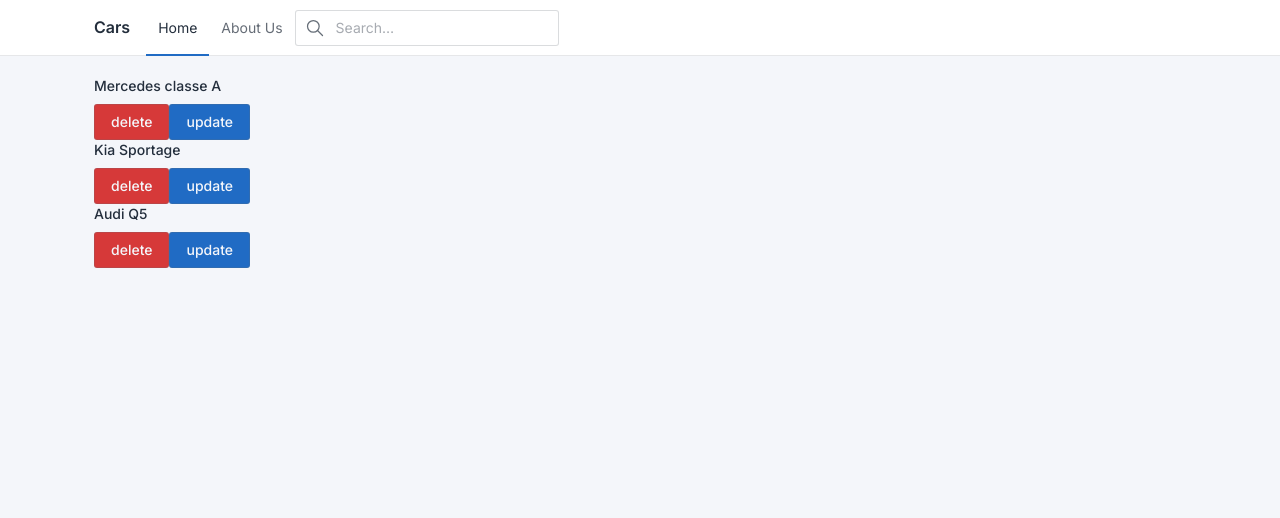
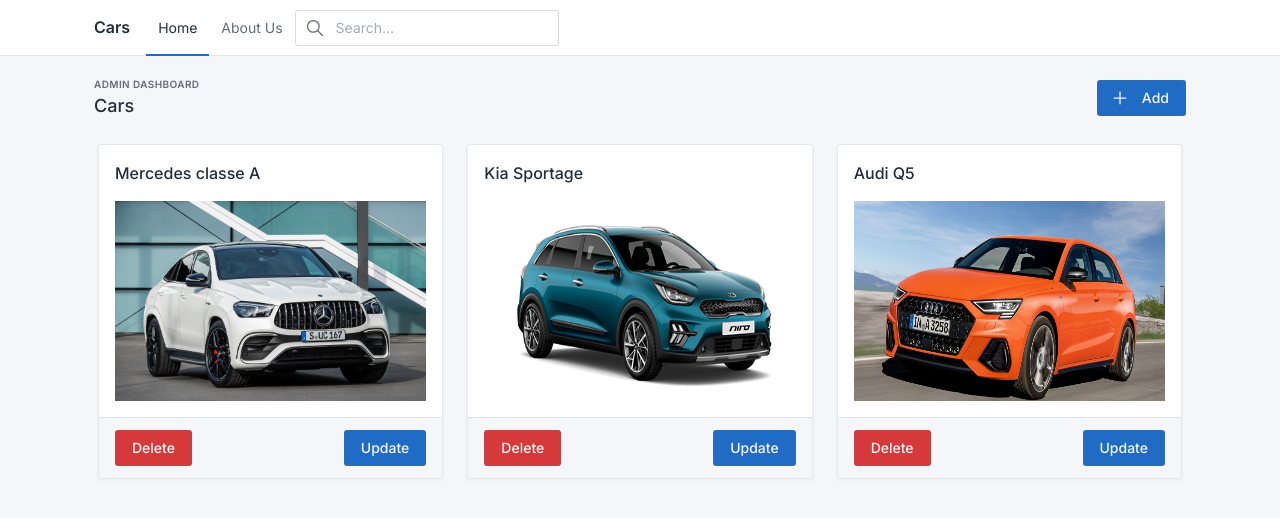
Before and after one commit to HadilFares/Buying-Cars, an Angular app: page /admin in a window 1280 px wide. Shown: the top 518 px of the page. Built offline with nearby package versions, Linux system fonts and the light colour scheme.

Commit message:
fix layout + links

```diff
--- a/src/app/app-routing.module.ts
+++ b/src/app/app-routing.module.ts
@@ -10,8 +10,8 @@
   {path :'',component:CarComponent},
   {path :'car/:id',component:DetailCarComponent},
   {path :'admin',component:ListCarsComponent},
-  {path :'add',component:AddCarComponent},
-  {path :'update',component:ModifyCarComponent}
+  {path :'admin/add',component:AddCarComponent},
+  {path :'admin/update/:id',component:ModifyCarComponent}
 
 ];
 
--- a/src/app/list-cars/list-cars.component.html
+++ b/src/app/list-cars/list-cars.component.html
@@ -1,5 +1,45 @@
-<div class ="contenu" *ngFor ="let c of tabcars">
-    <h4>{{c.name}}</h4>
-    <button class="btn btn-danger" (click)="remove(c)">delete</button>
-    <button class ="btn btn-primary">update</button>
+<div class="page-header d-print-none">
+    <div class="row align-items-center">
+      <div class="col">
+        <div class="page-pretitle">
+          Admin Dashboard
+        </div>
+        <h2 class="page-title">
+          Cars
+        </h2>
+      </div>
+      <div class="col-auto ms-auto d-print-none">
+        <div class="btn-list">
+          <span class="d-none d-sm-inline">
+          </span>
+          <a [routerLink]="['/admin/add']" class="btn btn-primary d-none d-sm-inline-block" data-bs-toggle="modal" data-bs-target="#modal-report">
+            <svg xmlns="http://www.w3.org/2000/svg" class="icon" width="24" height="24" viewBox="0 0 24 24" stroke-width="2" stroke="currentColor" fill="none" stroke-linecap="round" stroke-linejoin="round"><path stroke="none" d="M0 0h24v24H0z" fill="none"></path><line x1="12" y1="5" x2="12" y2="19"></line><line x1="5" y1="12" x2="19" y2="12"></line></svg>
+            Add
+          </a>
+          <a [routerLink]="['/admin/add']" class="btn btn-primary d-sm-none btn-icon" data-bs-toggle="modal" data-bs-target="#modal-report" aria-label="Create new report">
+            <svg xmlns="http://www.w3.org/2000/svg" class="icon" width="24" height="24" viewBox="0 0 24 24" stroke-width="2" stroke="currentColor" fill="none" stroke-linecap="round" stroke-linejoin="round"><path stroke="none" d="M0 0h24v24H0z" fill="none"></path><line x1="12" y1="5" x2="12" y2="19"></line><line x1="5" y1="12" x2="19" y2="12"></line></svg>
+          </a>
+        </div>
+      </div>
     </div>
+  </div>
+<div class="row row-deck row-card">
+    <div *ngFor="let c of tabcars" class="col-md-4">
+        <div class="card m-1">
+            <div class="card-body">
+                <h3 class="card-title">{{c.name}}</h3>
+                <img class="car-img" [src]='c.image'><br>
+            </div>
+            <div class="card-footer">
+                <div class="row justify-content-between">
+                    <div class="col-auto">
+                        <button class="btn btn-danger" (click)="remove(c)">Delete</button>
+                    </div>
+                    <div class="col-auto">
+                        <a class="btn btn-primary" [routerLink]="['/admin/update',c.id]">Update</a>
+                    </div>
+                </div>
+            </div>
+        </div>
+    </div>
+</div>
```
Also changed, not shown: src/app/list-cars/list-cars.component.ts (+4 -4 lines).
